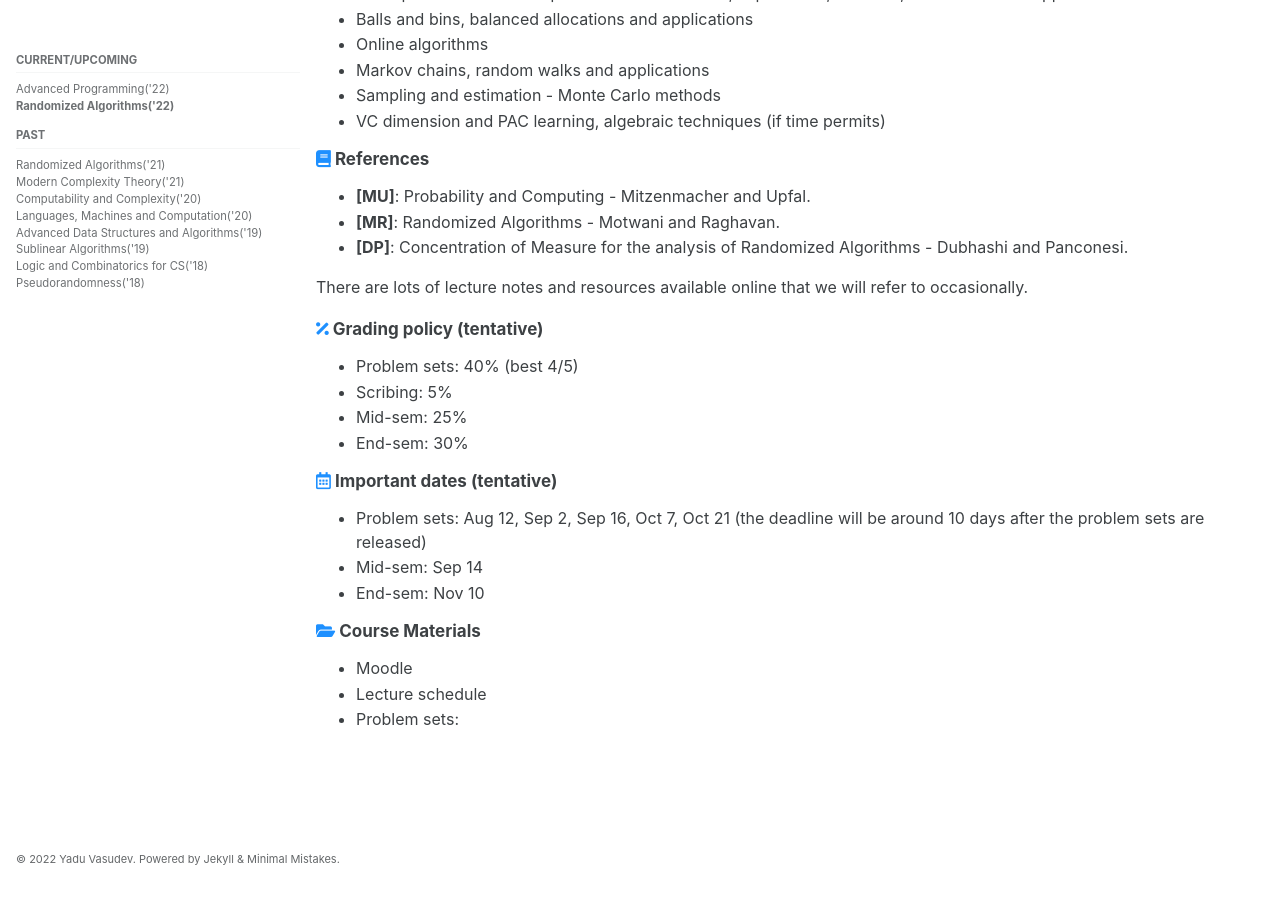
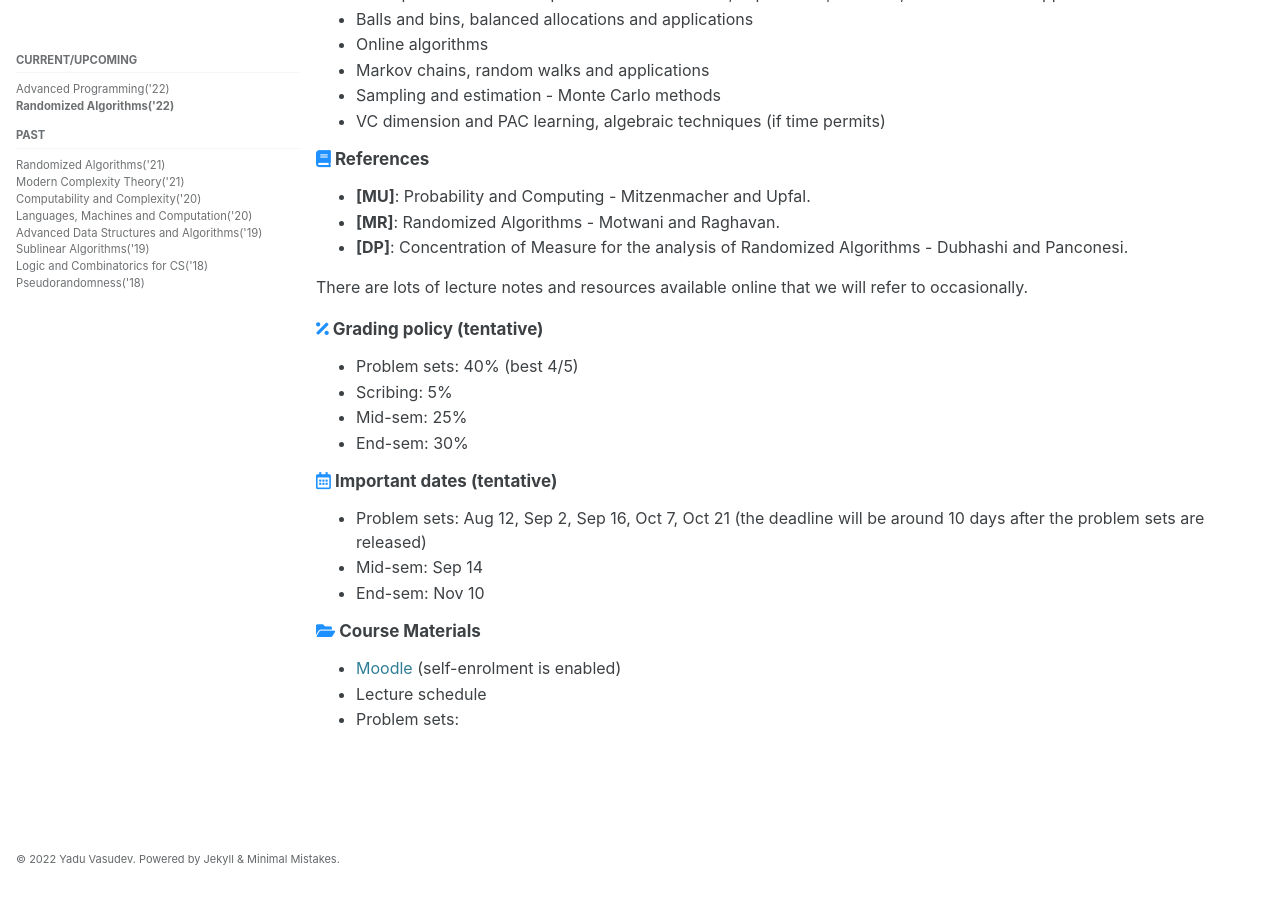
Before and after one commit to yaduvasudev/yaduvasudev.github.io, a Jekyll site: the page built from _pages/6170-22.md, in a window 1280 px wide and 900 px high, scrolled down 611 px. Built offline with Jekyll 4.4.1, drawn with Linux system fonts in a browser that asks for light colours; cached includes are drawn as plain includes.

Commit message:
Update 6170-22.md
moodle access

```diff
--- a/_pages/6170-22.md
+++ b/_pages/6170-22.md
@@ -49,6 +49,6 @@ We will study the application of randomization and probabilistic methods in a va
 - End-sem: Nov 10
 
 #### <i class="fas fa-folder-open" style="color:DodgerBlue"></i> Course Materials
-- Moodle
+- [Moodle](https://coursesnew.iitm.ac.in/course/view.php?id=323) (self-enrolment is enabled)
 - Lecture schedule
 - Problem sets:
```
